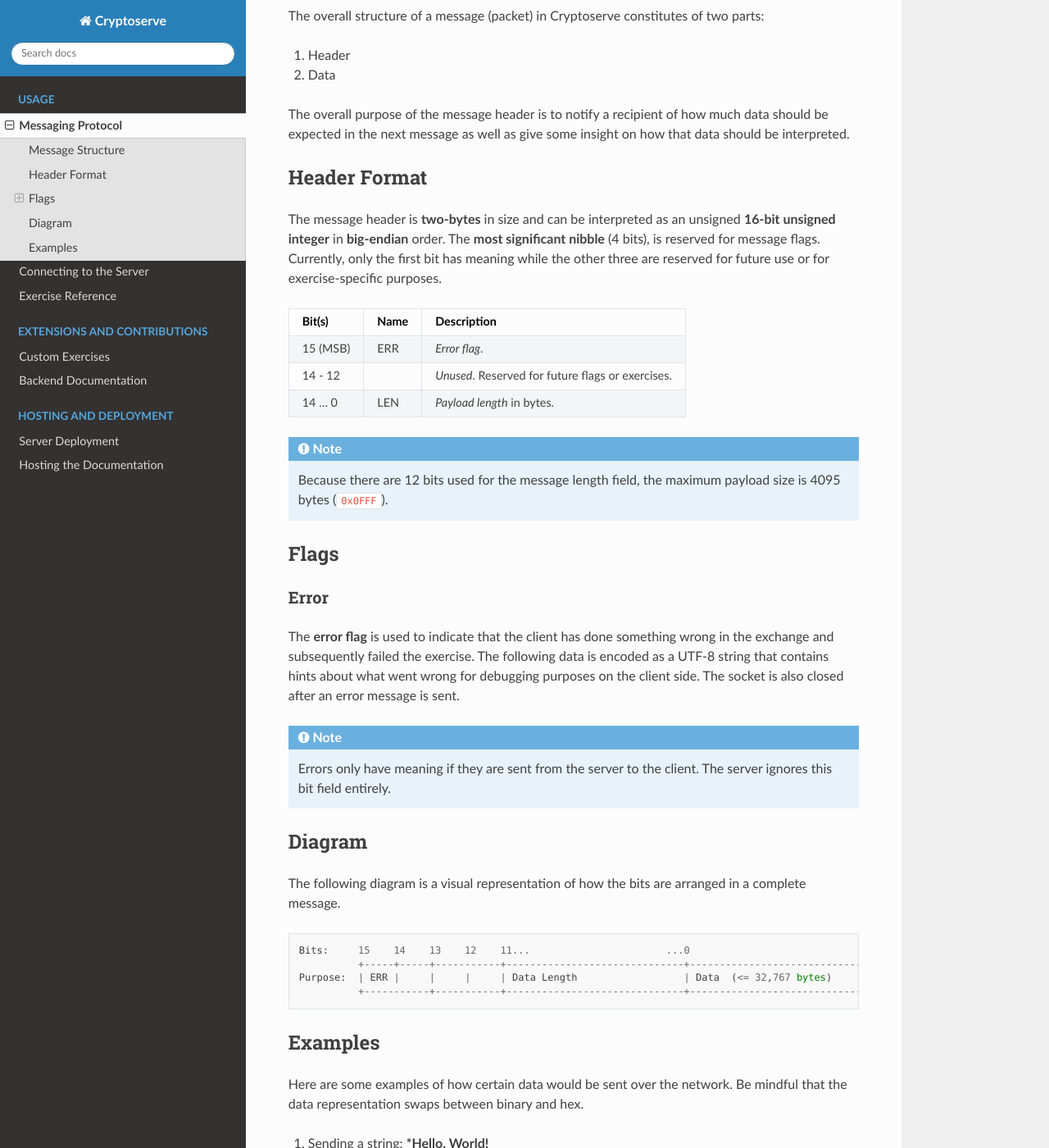
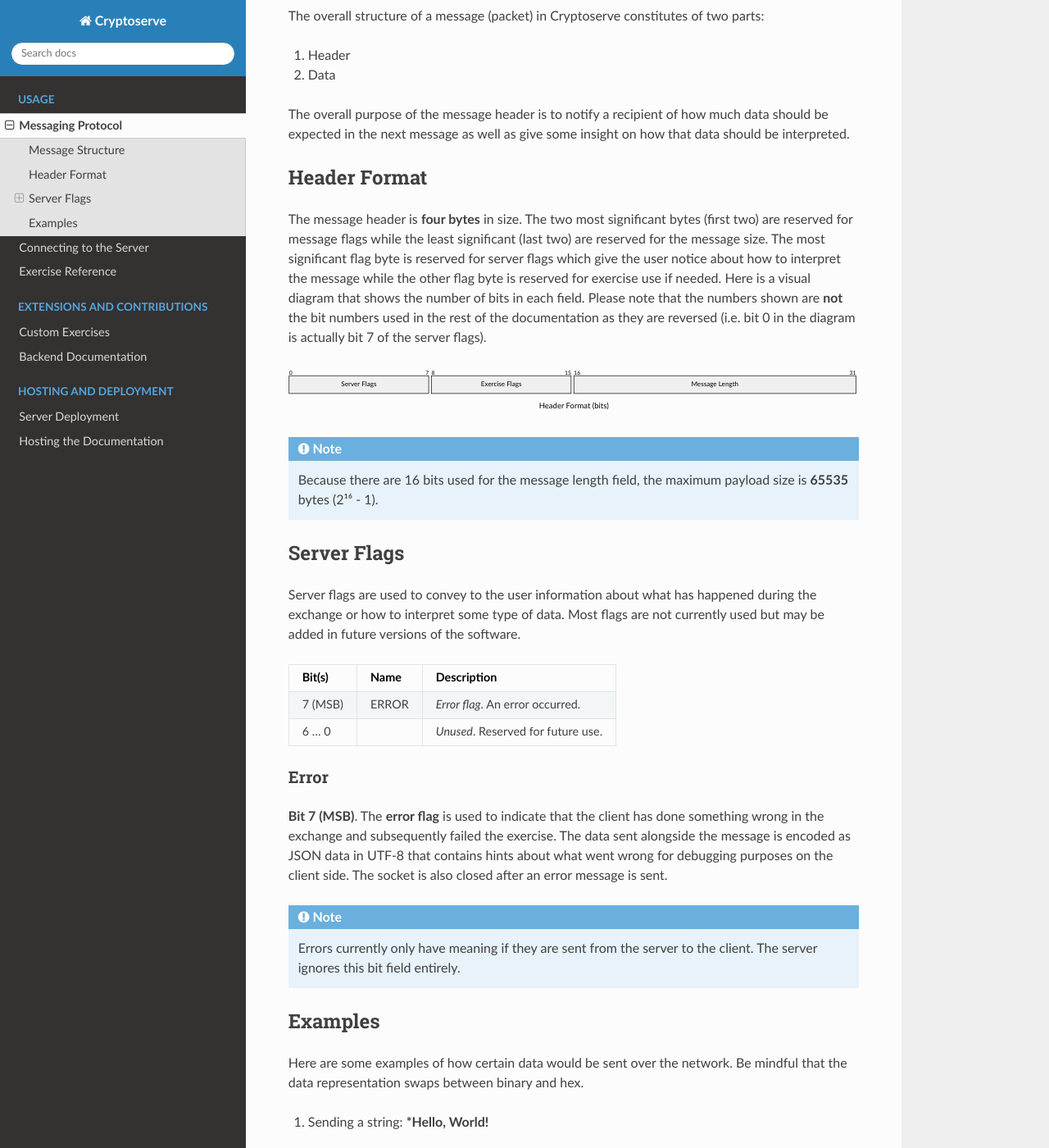
Before and after one commit to PeanutButterRat/cryptoserve, a Sphinx documentation site: the page built from docs/source/usage/protocol.rst, in a window 1280 px wide and 1400 px high, scrolled down 304 px. Shown: the whole window at 82% size. Built offline with Sphinx 7.4.7 and the Read the Docs theme 3.1.0, drawn with Linux system fonts in a browser that asks for light colours; some of the changed text lies outside the part shown.

Commit message:
Update messaging protocol documentation

```diff
--- a/docs/source/usage/protocol.rst
+++ b/docs/source/usage/protocol.rst
@@ -23,46 +23,48 @@ as well as give some insight on how that data should be interpreted.
 Header Format
 -------------
 
-The message header is **two-bytes** in size and can be interpreted as an unsigned **16-bit unsigned integer** in
-**big-endian** order. The **most significant nibble** (4 bits), is reserved for message flags.
-Currently, only the first bit has meaning while the other three are reserved for future use or for exercise-specific purposes.
+The message header is **four bytes** in size. The two most significant bytes (first two) are reserved for message flags
+while the least significant (last two) are reserved for the message size. The most significant flag byte is reserved for
+server flags which give the user notice about how to interpret the message while the other flag byte is reserved for
+exercise use if needed. Here is a visual diagram that shows the number of bits in each field. Please note that the numbers
+shown are **not** the bit numbers used in the rest of the documentation as they are reversed (i.e. bit 0 in the diagram is
+actually bit 7 of the server flags).
 
-=================  =====  ===============================================
-Bit(s)             Name   Description
-=================  =====  ===============================================
-15 (MSB)           ERR    *Error flag*.
-14 - 12                   *Unused*. Reserved for future flags or exercises.
-14 … 0             LEN    *Payload length* in bytes.
-=================  =====  ===============================================
+.. mermaid::
 
-.. note::  Because there are 12 bits used for the message length field, the maximum payload size is 4095 bytes (``0x0FFF``).
+  ---
+  title: "Header Format (bits)"
+  ---
+  packet-beta
+    0-7: "Server Flags"
+    8-15: "Exercise Flags"
+    16-31: "Message Length"
+
+.. note::  Because there are 16 bits used for the message length field, the maximum payload size is **65535** bytes (2¹⁶ - 1).
 
 
-Flags
------
+Server Flags
+------------
+
+Server flags are used to convey to the user information about what has happened during the exchange or how to
+interpret some type of data. Most flags are not currently used but may be added in future versions of the software.
+
+=========  =====  ===================================
+Bit(s)     Name   Description
+=========  =====  ===================================
+7 (MSB)    ERROR  *Error flag*. An error occurred.
+6 … 0             *Unused*. Reserved for future use.
+=========  =====  ===================================
 
 Error
 ^^^^^
 
-The **error flag** is used to indicate that the client has done something wrong in the exchange and
-subsequently failed the exercise. The following data is encoded as a UTF-8 string that contains hints
-about what went wrong for debugging purposes on the client side. The socket is also closed after an
+**Bit 7 (MSB)**. The **error flag** is used to indicate that the client has done something wrong in the exchange and
+subsequently failed the exercise. The data sent alongside the message is encoded as JSON data in UTF-8
+that contains hints about what went wrong for debugging purposes on the client side. The socket is also closed after an
 error message is sent.
 
-.. note:: Errors only have meaning if they are sent from the server to the client. The server ignores this bit field entirely.
-
-
-Diagram
--------
-
-The following diagram is a visual representation of how the bits are arranged in a complete message.
-
-::
-
-    Bits:     15    14    13    12    11...                       ...0
-              +-----+-----+-----------+------------------------------+--------------------------------+
-    Purpose:  | ERR |     |     |     | Data Length                  | Data  (<= 32,767 bytes)        |
-              +-----------+-----------+------------------------------+--------------------------------+
+.. note:: Errors currently only have meaning if they are sent from the server to the client. The server ignores this bit field entirely.
 
 
 Examples
@@ -75,39 +77,24 @@ the data representation swaps between binary and hex.
 
 ::
 
-   Header        : 0000 0000 0000 1101 -> 00 0D
-   Data          : "Hello, World!"     -> 48 65 6C 6C 6F 2C 20 57 6F 72 6C 64 21
-   Complete frame: 00 0D 48 65 6C 6C 6F 2C 20 57 6F 72 6C 64 21
+   Data          : "Hello, World!"                     -> 48 65 6C 6C 6F 2C 20 57 6F 72 6C 64 21
+   Header        : 00000000 00000000 00000000 00001101 -> 00 00 00 00 00 00 00 00 00 00 00 00 0D (No flags, length is 0x0D)
+   Complete frame: 00 00 00 00 00 00 00 00 00 00 00 00 0D 48 65 6C 6C 6F 2C 20 57 6F 72 6C 64 21
 
-   15    14    13    12    11...              ...0
-   +-----+-----+-----------+---------------------+----------------------------+
-   |  0  |  x  |  x  |  x  | 0000 0000 0000 1101 | 1001000 1100101 1101100... |
-   +-----------+-----------+---------------------+----------------------------+
+   32         24         16                  0
+   +----------+----------+-------------------+----------------------------+
+   | 00000000 | 00000000 | 00000000 00001101 | 1001000 1100101 1101100... |
+   +----------+----------+-------------------+----------------------------+
 
-
-2. Sending an integer: **0xDEADBEEF**.
+2. Sending an **error**.
 
 ::
 
-   Header        : 0000 0000 0000 0100 -> 0004
-   Payload       : DE AD BE EF          -> DE AD BE EF
-   Complete frame: 00 04 DE AD BE EF
+   Data          : "Invalid hash!"                     -> 49 6E 76 61 6C 69 64 20 68 61 73 68 21
+   Header        : 10000000 00000000 00000000 00001101 -> 80 00 00 00 00 00 00 00 00 00 00 00 0D (Error flag, length is 0x0D)
+   Complete frame: 80 00 00 00 00 00 00 00 00 00 00 00 0D 49 6E 76 61 6C 69 64 20 68 61 73 68 21
 
-   15    14    13    12    11...              ...0
-   +-----+-----+-----------+---------------------+----------------------------+
-   |  0  |  x  |  x  |  x  | 0000 0000 0000 1101 | 1001000 1100101 1101100... |
-   +-----------+-----------+---------------------+----------------------------+
-
-
-3. Sending an **error**.
-
-::
-
-   Header        : 1000 0000 0001 1011  -> 80 1B
-   Payload       : "Incorrect padding!" -> 49 6e 63 6f 72 72 65 63 74 20 70 61 64 64 69 6e 67 21
-   Complete frame: 80 1B 49 6E 70 75 74 20 77 61 73 20 70 61 64 64 65 64 20 69 6E 63 6F 72 72 65 63 74 6C 79
-
-   15    14    13    12    11...              ...0
-   +-----+-----+-----------+---------------------+----------------------------+
-   |  1  |  x  |  x  |  x  | 0000 0000 0000 1101 | 1001001 1101110 1100011... |
-   +-----------+-----------+---------------------+----------------------------+
+   32         24         16                  0
+   +----------+----------+-------------------+----------------------------+
+   | 10000000 | 00000000 | 00000000 00001101 | 1001001 1101110 1110110... |
+   +----------+----------+-------------------+----------------------------+
```
